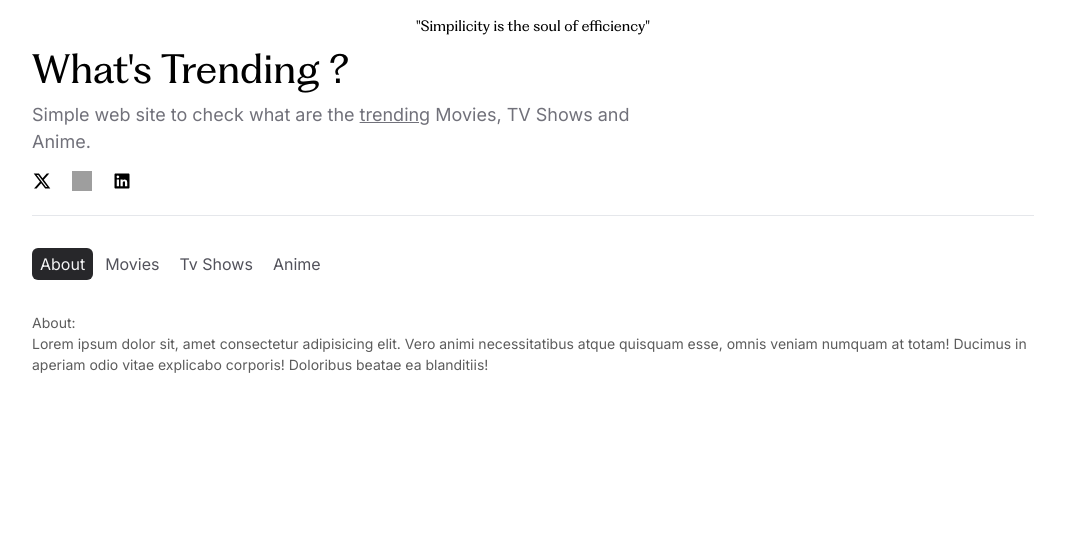
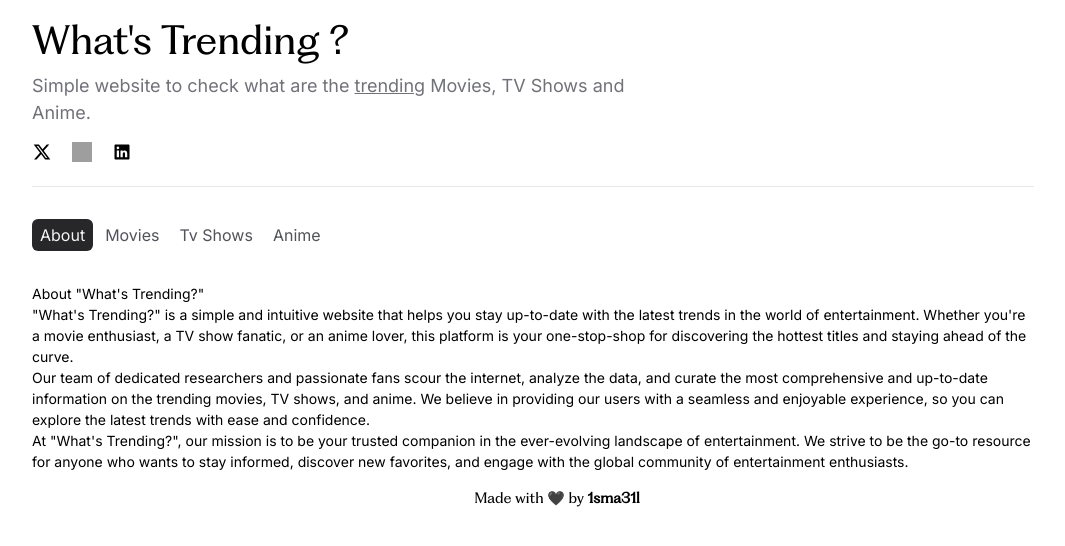
Before and after one commit to 1sma31L/whats-trending, a Next.js app: page / in a window 1280 px wide. Shown: the top 546 px of the page, without its empty margins (107-1172 px from the left). Built offline with nearby package versions, Linux system fonts and the light colour scheme; grey boxes are pictures that could not be loaded.

Commit message:
chore: Remove unused components and update page layout

```diff
--- /dev/null
+++ b/src/app/anime/page.tsx
@@ -0,0 +1,17 @@
+import AnimatedDiv from "@/components/AnimatedDiv";
+import React from "react";
+
+function page() {
+	return (
+		<AnimatedDiv id={3} className="text-[12px] sm:text-[14px]">
+			<div>
+				anime Lorem ipsum dolor sit amet consectetur adipisicing elit.
+				Perferendis dicta iure ex quae quod eligendi corrupti excepturi itaque
+				dolorem voluptatum? Ratione, porro laboriosam reprehenderit ipsa
+				repudiandae suscipit dolor nihil magnam!
+			</div>
+		</AnimatedDiv>
+	);
+}
+
+export default page;
--- a/src/app/layout.tsx
+++ b/src/app/layout.tsx
@@ -2,7 +2,7 @@
 import type { Metadata } from "next";
 import { Inter } from "next/font/google";
 import "./globals.css";
-
+import { TabsDemo } from "../components/TabsDemo";
 const inter = Inter({ subsets: ["latin"] });
 
 export const metadata: Metadata = {
@@ -18,7 +18,41 @@ export default function RootLayout({
 }>) {
 	return (
 		<html lang="en">
-			<body className={inter.className}>{children}</body>
+			<body
+				className={`${inter.className} lg:w-[1050px] w-full p-4 sm:px-6 mx-auto min-h-[93vh]`}>
+				<header>
+					{/* <p className="font-Fragment text-[12px] sm:text-[14px] pb-2 w-full text-center">
+				Made with &lt;3 by Ismail Boussekine
+			</p> */}
+					<h1 className="font-Fragment text-[38px] leading-[3rem]">
+						What&apos;s Trending ?
+					</h1>
+					<p className="text-zinc-500 text-[14px] sm:text-[18px] max-w-[600px] mt-2 mb-4">
+						Simple website to check what are the <u>trending</u> Movies, TV
+						Shows and Anime.
+					</p>
+					<div className="flex w-[80px] sm:w-[100px] justify-between items-center">
+						<a href="https://x.com/11sma31l" target="_blank">
+							<img src="/x.svg" alt="x" className="w-5 h-5" />
+						</a>
+						<a href="https://github.com/1sma31l" target="_blank">
+							<img src="/github.svg" alt="github" className="w-5 h-5" />
+						</a>
+						<a href="https://linkedin.com/in/ismail-boussekine" target="_blank">
+							<img src="/linkedin.svg" alt="linkedin" className="w-5 h-5" />
+						</a>
+					</div>
+
+					<hr className="mt-6" />
+					<TabsDemo />
+				</header>
+				<main>{children}</main>
+				<footer className="lg:w-[1050px] w-full p-4 sm:px-6 mx-auto">
+					<p className="font-Fragment text-[12px] sm:text-[14px] w-full text-center  ">
+						Made with 🖤 by <strong>1sma31l</strong>
+					</p>
+				</footer>
+			</body>
 		</html>
 	);
 }
--- /dev/null
+++ b/src/app/movies/page.tsx
@@ -0,0 +1,17 @@
+import AnimatedDiv from "@/components/AnimatedDiv";
+import React from "react";
+
+function page() {
+	return (
+		<AnimatedDiv id={1} className="text-[12px] sm:text-[14px]">
+			<div>
+				movies Lorem ipsum dolor sit amet consectetur adipisicing elit.
+				Perferendis dicta iure ex quae quod eligendi corrupti excepturi itaque
+				dolorem voluptatum? Ratione, porro laboriosam reprehenderit ipsa
+				repudiandae suscipit dolor nihil magnam!
+			</div>
+		</AnimatedDiv>
+	);
+}
+
+export default page;
--- a/src/app/page.tsx
+++ b/src/app/page.tsx
@@ -1,32 +1,44 @@
 /* eslint-disable @next/next/no-img-element */
+import AnimatedDiv from "@/components/AnimatedDiv";
 import { TabsDemo } from "../components/TabsDemo";
 export default function Home() {
 	return (
-		<main className="lg:w-[1050px] w-full p-4 sm:px-6 mx-auto">
-			<p className="font-Fragment text-[12px] sm:text-[14px] pb-2 w-full text-center">
-				"Simpilicity is the soul of efficiency"
-			</p>
-			<h1 className="font-Fragment text-[38px] leading-[3rem]">
-				What&apos;s Trending ?
-			</h1>
-			<p className="text-zinc-500 text-[14px] sm:text-[18px] max-w-[600px] mt-2 mb-4">
-				Simple web site to check what are the <u>trending</u> Movies, TV Shows
-				and Anime.
-			</p>
-			<div className="flex w-[80px] sm:w-[100px] justify-between items-center">
-				<a href="https://x.com/11sma31l" target="_blank">
-					<img src="/x.svg" alt="x" className="w-5 h-5" />
-				</a>
-				<a href="https://github.com/1sma31l" target="_blank">
-					<img src="/github.svg" alt="github" className="w-5 h-5" />
-				</a>
-				<a href="https://linkedin.com/in/ismail-boussekine" target="_blank">
-					<img src="/linkedin.svg" alt="linkedin" className="w-5 h-5" />
-				</a>
+		<AnimatedDiv id={0} className="text-[12px] sm:text-[14px]">
+			<div className="container">
+				<h2 className="section-title">About "What's Trending?"</h2>
+				<div className="row">
+					<div className="col-md-6">
+						<p>
+							"What's Trending?" is a simple and intuitive website that helps
+							you stay up-to-date with the latest trends in the world of
+							entertainment. Whether you're a movie enthusiast, a TV show
+							fanatic, or an anime lover, this platform is your one-stop-shop
+							for discovering the hottest titles and staying ahead of the curve.
+						</p>
+					</div>
+					<div className="col-md-6">
+						<p>
+							Our team of dedicated researchers and passionate fans scour the
+							internet, analyze the data, and curate the most comprehensive and
+							up-to-date information on the trending movies, TV shows, and
+							anime. We believe in providing our users with a seamless and
+							enjoyable experience, so you can explore the latest trends with
+							ease and confidence.
+						</p>
+					</div>
+				</div>
+				<div className="row">
+					<div className="col-md-12">
+						<p>
+							At "What's Trending?", our mission is to be your trusted companion
+							in the ever-evolving landscape of entertainment. We strive to be
+							the go-to resource for anyone who wants to stay informed, discover
+							new favorites, and engage with the global community of
+							entertainment enthusiasts.
+						</p>
+					</div>
+				</div>
 			</div>
-
-			<hr className="mt-6" />
-			<TabsDemo />
-		</main>
+		</AnimatedDiv>
 	);
 }
--- /dev/null
+++ b/src/app/tvshows/page.tsx
@@ -0,0 +1,17 @@
+import AnimatedDiv from "@/components/AnimatedDiv";
+import React from "react";
+
+function page() {
+	return (
+		<AnimatedDiv id={2} className="text-[12px] sm:text-[14px]">
+			<div>
+				tvshows Lorem ipsum dolor sit amet consectetur adipisicing elit.
+				Perferendis dicta iure ex quae quod eligendi corrupti excepturi itaque
+				dolorem voluptatum? Ratione, porro laboriosam reprehenderit ipsa
+				repudiandae suscipit dolor nihil magnam!
+			</div>
+		</AnimatedDiv>
+	);
+}
+
+export default page;
--- a/src/components/About.tsx
+++ /dev/null
@@ -1,15 +0,0 @@
-function About() {
-	return (
-		<div className="text-[#5c5c5c]">
-			About:
-			<p>
-				Lorem ipsum dolor sit, amet consectetur adipisicing elit. Vero animi
-				necessitatibus atque quisquam esse, omnis veniam numquam at totam!
-				Ducimus in aperiam odio vitae explicabo corporis! Doloribus beatae ea
-				blanditiis!
-			</p>
-		</div>
-	);
-}
-
-export default About;
--- a/src/components/AnimatedDiv.tsx
+++ b/src/components/AnimatedDiv.tsx
@@ -1,5 +1,6 @@
 "use client";
-import { motion } from "framer-motion";
+import { motion, useAnimation } from "framer-motion";
+import { useEffect } from "react";
 function AnimatedDiv({
 	children,
 	className,
@@ -9,6 +10,12 @@ function AnimatedDiv({
 	className?: string;
 	id?: number;
 }) {
+	const controls = useAnimation();
+
+	useEffect(() => {
+		controls.start("animate");
+	}, [controls]);
+
 	const animation = {
 		initial: { opacity: 0, y: 100 },
 		animate: {
@@ -27,7 +34,7 @@ function AnimatedDiv({
 		<motion.div
 			key={id}
 			initial="initial"
-			animate="animate"
+			animate={controls}
 			exit="exit"
 			transition={{ duration: 0.3 }}
 			variants={animation}>
--- a/src/components/Anime.tsx
+++ /dev/null
@@ -1,5 +0,0 @@
-function Anime() {
-	return <div>Anime</div>;
-}
-
-export default Anime;
--- a/src/components/Movies.tsx
+++ /dev/null
@@ -1,23 +0,0 @@
-function Movies() {
-	return (
-		<div className="text-[#5c5c5c]">
-			Movies
-			<p>
-				Lorem ipsum dolor sit amet consectetur adipisicing elit. Vitae,
-				laboriosam doloribus ipsum possimus rerum libero ea molestias eaque
-				assumenda at maxime voluptates nobis nostrum pariatur repudiandae
-				adipisci architecto saepe natus iusto praesentium laborum aut quae quod
-				quidem. Quae enim quas dolores accusamus repellendus pariatur animi,
-				velit hic. Accusantium delectus dolor cum quisquam eveniet est
-				consectetur aperiam explicabo. Possimus quam impedit molestias molestiae
-				nesciunt velit quisquam pariatur, obcaecati dolor, veniam culpa deserunt
-				atque tempora. Reprehenderit aspernatur repudiandae consectetur.
-				Aspernatur deleniti, blanditiis, animi, facilis iusto cum ducimus fuga
-				omnis hic impedit eos nobis molestiae dicta distinctio explicabo in
-				voluptatem consequuntur ut quia?
-			</p>
-		</div>
-	);
-}
-
-export default Movies;
--- a/src/components/TVShows.tsx
+++ /dev/null
@@ -1,5 +0,0 @@
-function TVShows() {
-	return <div>TVShows</div>;
-}
-
-export default TVShows;
--- a/src/components/TabsDemo.tsx
+++ b/src/components/TabsDemo.tsx
@@ -1,48 +1,30 @@
 import { Tabs } from "./ui/tabs";
 import AnimatedDiv from "./AnimatedDiv";
-import About from "./About";
-import Movies from "./Movies";
-import TVShows from "./TVShows";
-import Anime from "./Anime";
+// import About from "./About";
+// import Movies from "./Movies";
+// import TVShows from "./TVShows";
+// import Anime from "./Anime";
 export function TabsDemo() {
 	const tabs = [
 		{
 			title: "About",
 			value: "about",
-			content: (
-				<AnimatedDiv
-					className="text-[12px] sm:text-[14px] flex gap-2 flex-col"
-					id={1}>
-					<About />
-				</AnimatedDiv>
-			),
+			link: "/",
 		},
 		{
 			title: "Movies",
 			value: "movies",
-			content: (
-				<AnimatedDiv className="text-[12px] sm:text-[14px] " id={2}>
-					<Movies />
-				</AnimatedDiv>
-			),
+			link: "/movies",
 		},
 		{
 			title: "Tv Shows",
-			value: "tv-shows",
-			content: (
-				<AnimatedDiv id={3} className="text-[12px] sm:text-[14px]">
-					<TVShows />
-				</AnimatedDiv>
-			),
+			value: "tvshows",
+			link: "/tvshows",
 		},
 		{
 			title: "Anime",
 			value: "anime",
-			content: (
-				<AnimatedDiv className="text-[12px] sm:text-[14px]" id={4}>
-					<Anime />
-				</AnimatedDiv>
-			),
+			link: "/anime",
 		},
 	];
 
--- a/src/components/ui/tabs.tsx
+++ b/src/components/ui/tabs.tsx
@@ -2,10 +2,12 @@
 import { useState } from "react";
 import { motion } from "framer-motion";
 import { cn } from "@/lib/utils";
+import Link from "next/link";
+import { usePathname } from "next/navigation";
 type Tab = {
 	title: string;
 	value: string;
-	content?: string | React.ReactNode | any;
+	link: string;
 };
 
 export const Tabs = ({
@@ -21,7 +23,12 @@ export const Tabs = ({
 	tabClassName?: string;
 	contentClassName?: string;
 }) => {
-	const [active, setActive] = useState<Tab>(propTabs[0]);
+	const pathName = usePathname();
+	const [active, setActive] = useState<Tab>(
+		propTabs.filter((tab) => {
+			return tab.link === pathName;
+		})[0]
+	);
 	const [tabs, setTabs] = useState<Tab[]>(propTabs);
 	const moveSelectedTabToTop = (idx: number) => {
 		const newTabs = [...propTabs];
@@ -38,12 +45,16 @@ export const Tabs = ({
 					containerClassName
 				)}>
 				{propTabs.map((tab, idx) => (
+					<Link key={tab.title} href={tab.link}>
 						<button
 							key={tab.title}
 							onClick={() => {
 								moveSelectedTabToTop(idx);
 							}}
-						className={cn("relative px-2 py-1 rounded-md", tabClassName)}
+							className={cn(
+								"relative px-2 py-1 rounded-md xl:hover:bg-zinc-100 transition-all duration-75",
+								tabClassName
+							)}
 							style={{
 								transformStyle: "preserve-3d",
 							}}>
@@ -66,9 +77,9 @@ export const Tabs = ({
 								{tab.title}
 							</span>
 						</button>
+					</Link>
 				))}
 			</div>
-			<div className="w-full">{active.content}</div>
 		</div>
 	);
 };
```
Lines whose indentation alone changed are shown as unchanged.
